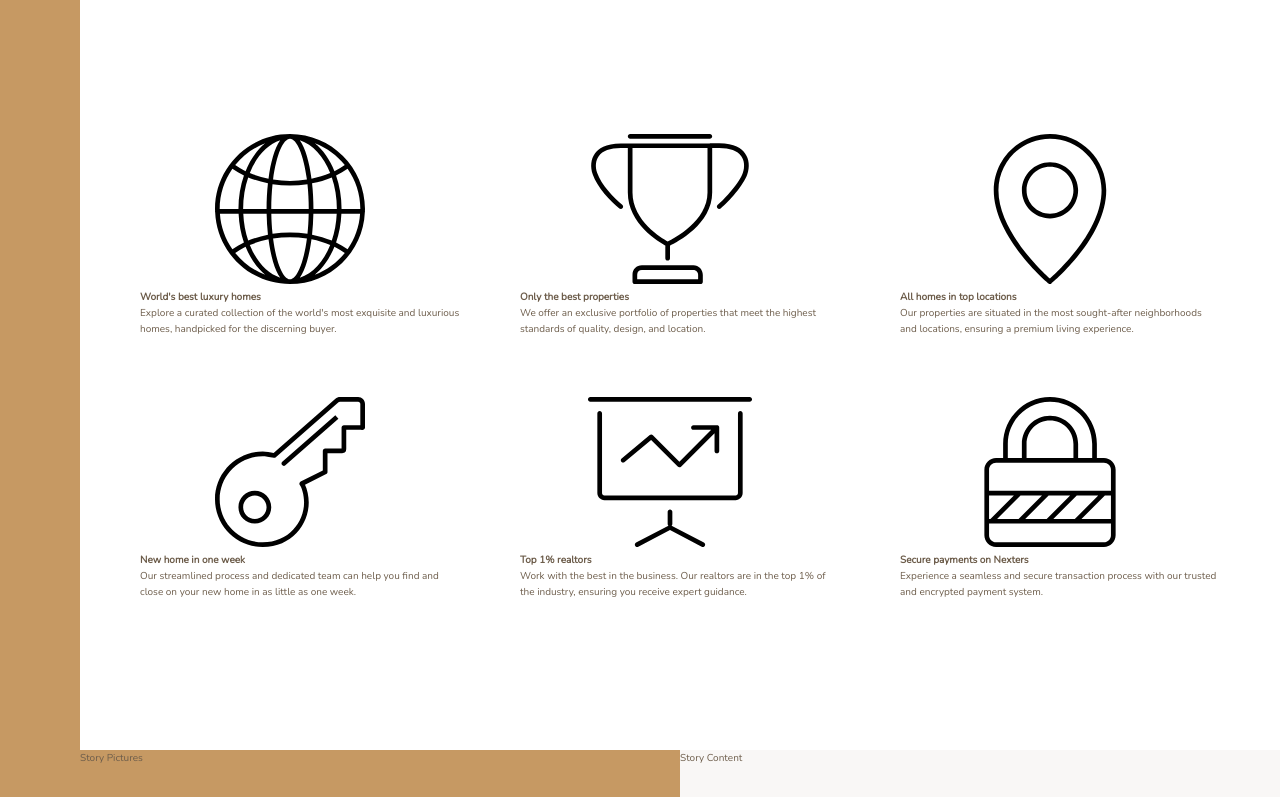
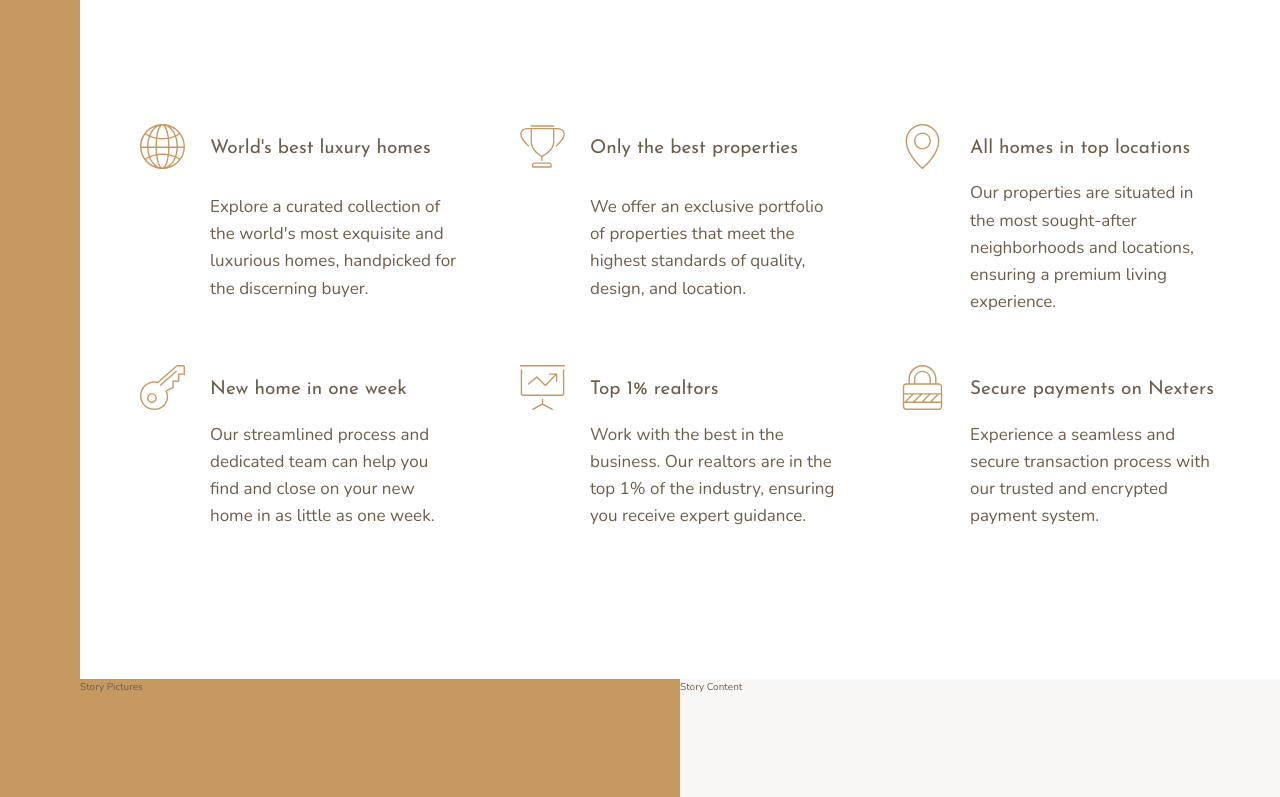
Before and after one commit to lmndang-dev/nexter, a React (Vite) app: page / in a window 1280 px wide. Shown: the part 656-1453 px from the top of the page. Built offline with nearby package versions, Linux system fonts and the light colour scheme.

Commit message:
finished features styling

```diff
--- a/src/components/FeatureItem.jsx
+++ b/src/components/FeatureItem.jsx
@@ -7,7 +7,7 @@
       <svg className="feature__icon">
         <use href={`${sprite}#icon-${iconID}`}></use>
       </svg>
-      <h4 className="heading-4">{title}</h4>
+      <h4 className="heading-4 heading--4--dark">{title}</h4>
       <p className="feature__text">{text}</p>
     </div>
   );
--- a/src/components/FeatureItem.scss
+++ b/src/components/FeatureItem.scss
@@ -1,4 +1,28 @@
 /* Styles for FeatureItem component */
+@use "../styles/base" as *;
+
 .feature {
-  /* Add your styles here */
+  display: grid;
+
+  //same with the icon
+  grid-template-columns: min-content 1fr;
+
+  grid-row-gap: 1.5rem;
+  grid-column-gap: 2.5rem;
+
+  align-items: start;
+
+  &__icon {
+    fill: $color-primary;
+    width: 4.5rem;
+    height: 4.5rem;
+
+    grid-row: 1 / span 2;
+
+    transform: translateY(-1rem);
+  }
+
+  &__text {
+    font-size: 1.7rem;
+  }
 }
--- a/src/components/Features.scss
+++ b/src/components/Features.scss
@@ -6,6 +6,8 @@
   margin: 15rem 0;
 
   display: grid;
-  grid-template-columns: repeat(3, 1fr);
+  //grid-template-columns: repeat(3, 1fr);
+  //minimum each item is have 250px, if not, fill the grid
+  grid-template-columns: repeat(auto-fit, minmax(25rem, 1fr));
   grid-gap: 6rem;
 }
--- a/src/styles/_typography.scss
+++ b/src/styles/_typography.scss
@@ -0,0 +1,31 @@
+@use "./base" as *;
+
+%heading {
+  font-family: $font-display;
+  font-weight: 400;
+}
+
+.heading-1 {
+  @extend %heading;
+}
+
+.heading-2 {
+  @extend %heading;
+}
+
+.heading-3 {
+  @extend %heading;
+}
+
+.heading-4 {
+  @extend %heading;
+  font-size: 1.9rem;
+
+  &--light {
+    color: $color-grey-light-1;
+  }
+
+  &--dark {
+    color: $color-grey-dark-2;
+  }
+}
```
